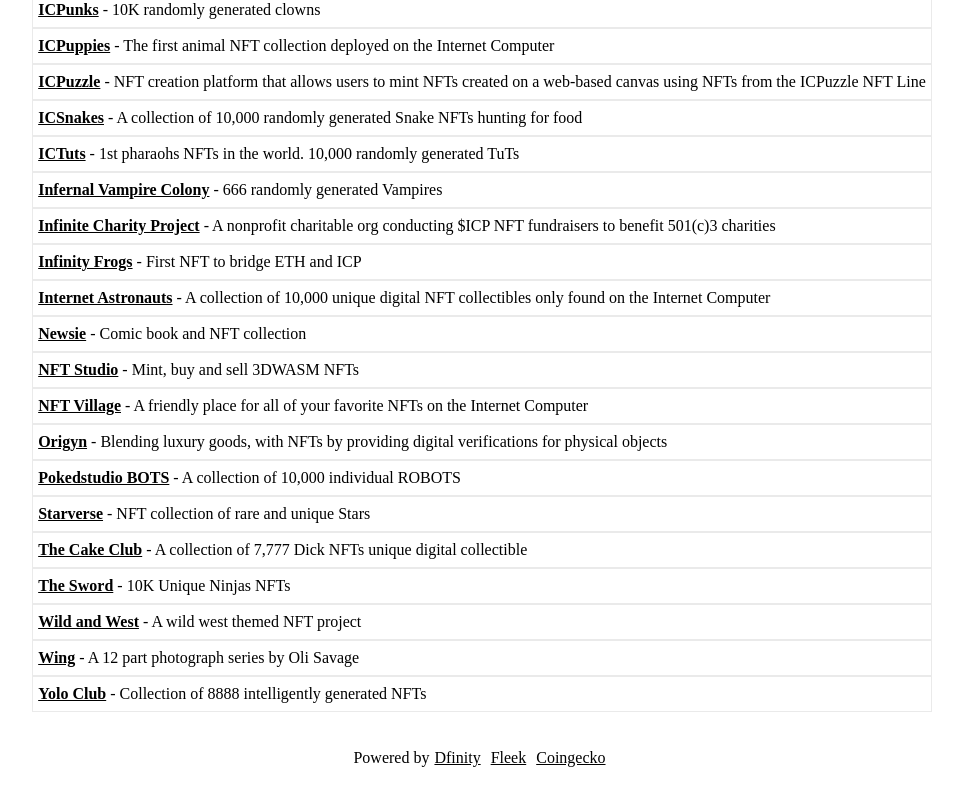
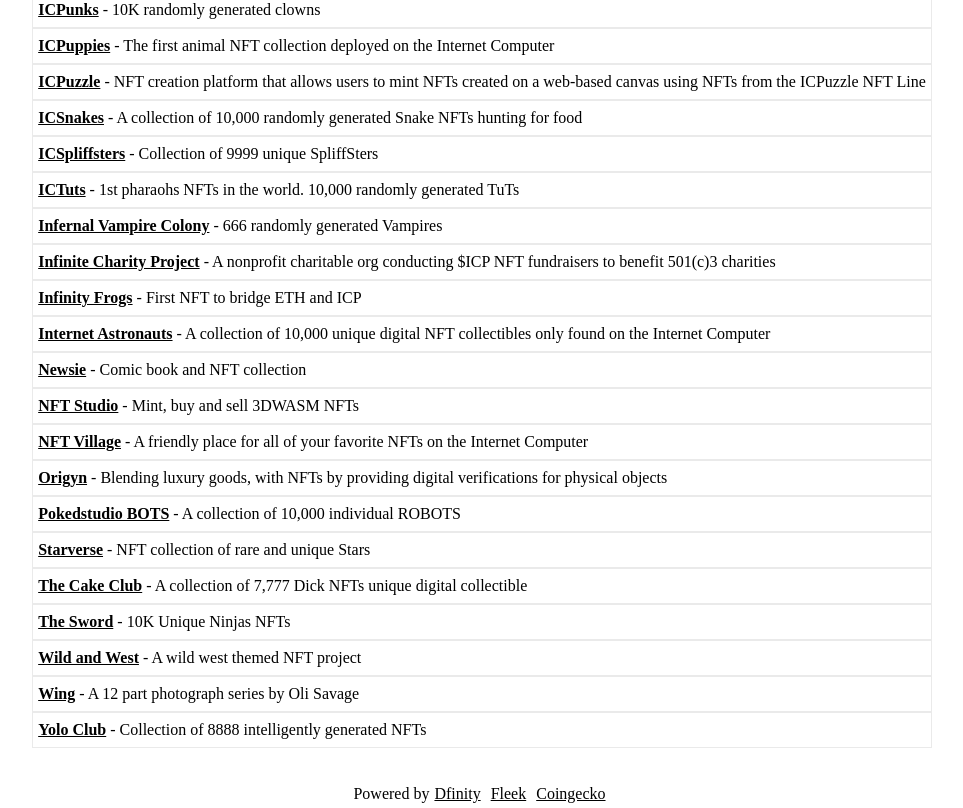
Before and after one commit to rjlucasm/ictoday, a Next.js app: page /nft in a window 1280 px wide. Shown: the part 1260-2068 px from the top of the page, without its empty margins (158-1121 px from the left). Before the commit the page ends 2032 px from the top, so only its background shows below. Built offline with nearby package versions, Linux system fonts and the light colour scheme.

Commit message:
ICSpliffsters

```diff
--- a/pages/nft.js
+++ b/pages/nft.js
@@ -123,6 +123,9 @@ export default function NFTs() {
                 <a href="https://xn--4n8h7h.ws/" target="_blank" rel="noopener noreferrer">ICSnakes</a> - A collection of 10,000 randomly generated Snake NFTs hunting for food
             </div>
             <div className="pagescard">
+                <a href="https://twitter.com/ICSpliffSters" target="_blank" rel="noopener noreferrer">ICSpliffsters</a> - Collection of 9999 unique SpliffSters
+            </div>
+            <div className="pagescard">
                 <a href="https://ictuts.com/" target="_blank" rel="noopener noreferrer">ICTuts</a> - 1st pharaohs NFTs in the world. 10,000 randomly generated TuTs
             </div>
             <div className="pagescard">
```
